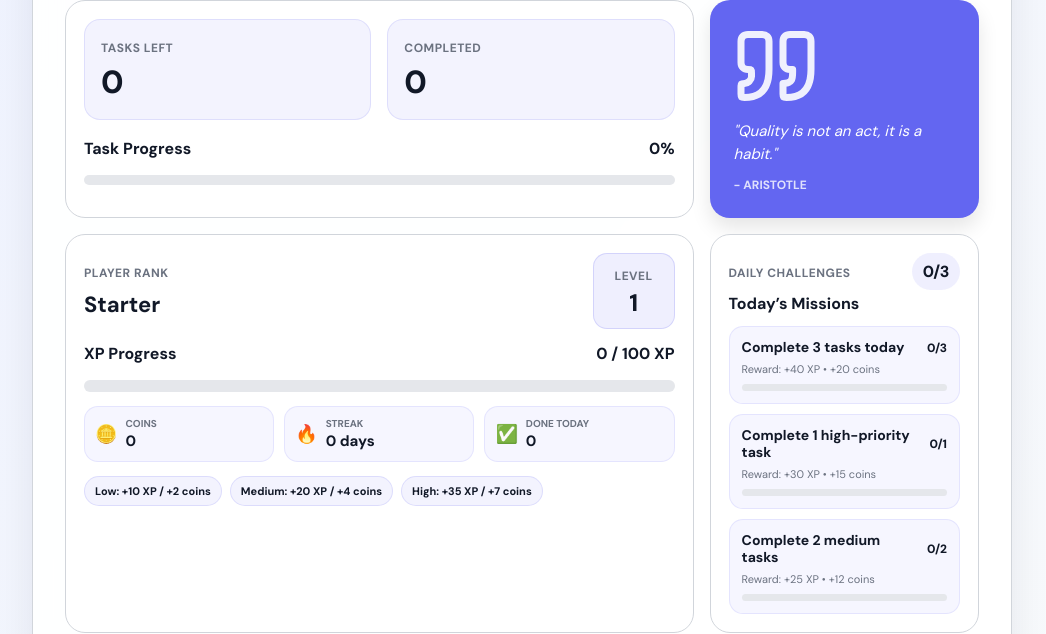
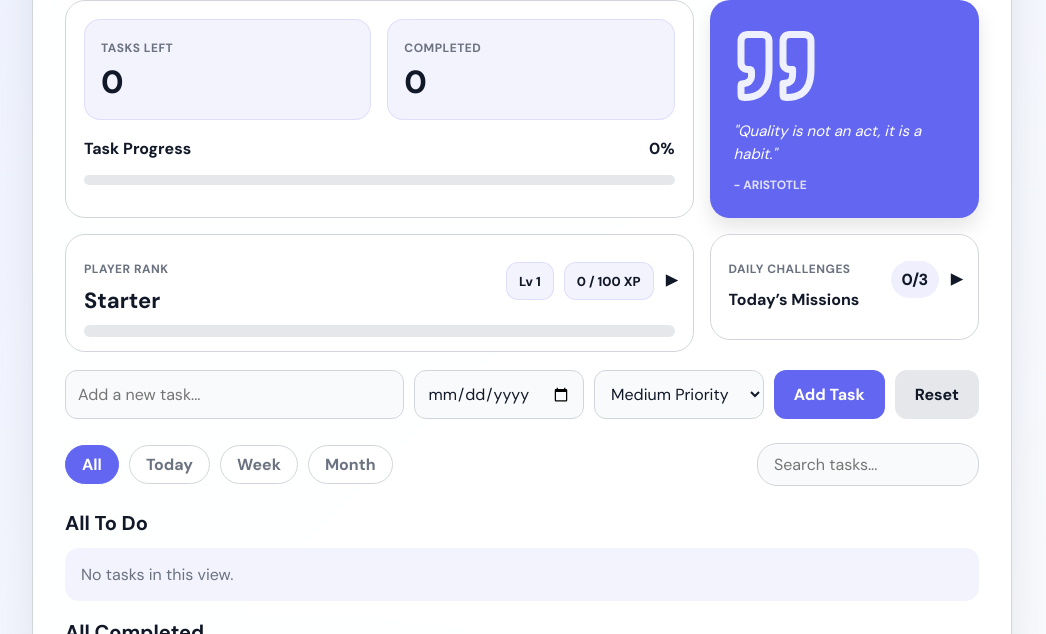
Before and after one commit to arod0210-CS/taskflow-app, a plain HTML site: page index.html in a window 1280 px wide. Shown: the part 166-800 px from the top of the page, without its empty margins (118-1164 px from the left). Drawn offline with Linux system fonts and the light colour scheme.

Commit message:
Fix UI: compact player rank, dropdown challenges, xp preview + enter key fix

```diff
--- a/index.html
+++ b/index.html
@@ -109,12 +109,33 @@
       </div>
 
       <div class="gamify-grid">
-        <div class="level-card">
-          <div class="level-top">
-            <div>
+        <div class="level-card collapsed" id="levelCard">
+          <button class="level-toggle" id="levelToggle" type="button" aria-expanded="false" aria-controls="levelBody">
+            <div class="level-toggle-left">
               <p class="mini-label">Player Rank</p>
               <h3 id="rankTitle" class="level-rank">Starter</h3>
             </div>
+
+            <div class="level-toggle-right">
+              <span id="miniPlayerLevel" class="mini-info-pill">Lv 1</span>
+              <span id="miniXpProgressText" class="mini-info-pill">0 / 100 XP</span>
+              <span id="levelToggleArrow" class="level-toggle-arrow">▾</span>
+            </div>
+          </button>
+
+          <div class="collapsed-xp-preview">
+            <div class="progress-bar xp-bar">
+              <div class="progress-fill xp-fill" id="collapsedXpFill"></div>
+            </div>
+          </div>
+
+          <div class="level-body" id="levelBody">
+            <div class="level-top">
+              <div class="level-summary-text">
+                <p class="mini-label">Player Rank</p>
+                <h3 class="level-rank">Progress Summary</h3>
+              </div>
+
               <div class="level-badge">
                 <span class="mini-label">Level</span>
                 <span id="playerLevel" class="level-number">1</span>
@@ -163,17 +184,23 @@
               <span>High: +35 XP / +7 coins</span>
             </div>
           </div>
+        </div>
 
-        <div class="challenge-card">
-          <div class="challenge-header">
-            <div>
+        <div class="challenge-card collapsed" id="challengeCard">
+          <button class="challenge-toggle" id="challengeToggle" type="button" aria-expanded="false" aria-controls="challengeBody">
+            <div class="challenge-toggle-left">
               <p class="mini-label">Daily Challenges</p>
               <h3>Today’s Missions</h3>
             </div>
+            <div class="challenge-toggle-right">
               <div id="challengeCount" class="challenge-count">0/3</div>
+              <span id="challengeToggleArrow" class="level-toggle-arrow">▾</span>
             </div>
+          </button>
 
+          <div class="challenge-body" id="challengeBody">
             <div id="challengeList" class="challenge-list"></div>
+          </div>
         </div>
       </div>
 
--- a/script.js
+++ b/script.js
@@ -35,10 +35,18 @@ document.addEventListener("DOMContentLoaded", () => {
   const editSaveBtn = document.getElementById("editSaveBtn");
   const editCancelBtn = document.getElementById("editCancelBtn");
 
+  const levelCard = document.getElementById("levelCard");
+  const levelToggle = document.getElementById("levelToggle");
+  const challengeCard = document.getElementById("challengeCard");
+  const challengeToggle = document.getElementById("challengeToggle");
+
   const playerLevel = document.getElementById("playerLevel");
+  const miniPlayerLevel = document.getElementById("miniPlayerLevel");
   const rankTitle = document.getElementById("rankTitle");
   const xpProgressText = document.getElementById("xpProgressText");
+  const miniXpProgressText = document.getElementById("miniXpProgressText");
   const xpFill = document.getElementById("xpFill");
+  const collapsedXpFill = document.getElementById("collapsedXpFill");
   const playerCoins = document.getElementById("playerCoins");
   const playerStreak = document.getElementById("playerStreak");
   const doneToday = document.getElementById("doneToday");
@@ -66,6 +74,7 @@ document.addEventListener("DOMContentLoaded", () => {
     completedWeek: 0,
     totalCompleted: 0,
     challengeRewarded: [],
+    challengeRewardedDate: null,
     badges: []
   });
 
@@ -156,8 +165,6 @@ document.addEventListener("DOMContentLoaded", () => {
       this.notify();
     }
   };
-
-  window.getEditMode = () => State.editMode;
 
   function normalizePriority(priority) {
     return ["high", "medium", "low"].includes(priority) ? priority : "medium";
@@ -301,8 +308,10 @@ document.addEventListener("DOMContentLoaded", () => {
   }
 
   function getDailyChallenges() {
+    const today = getTodayString();
+
     const completedToday = State.tasks.filter(
-      (task) => task.completed && task.completedAt && task.completedAt.startsWith(getTodayString())
+      (task) => task.completed && task.completedAt && task.completedAt.startsWith(today)
     ).length;
 
     const highToday = State.tasks.filter(
@@ -310,7 +319,7 @@ document.addEventListener("DOMContentLoaded", () => {
         task.completed &&
         task.priority === "high" &&
         task.completedAt &&
-        task.completedAt.startsWith(getTodayString())
+        task.completedAt.startsWith(today)
     ).length;
 
     const mediumToday = State.tasks.filter(
@@ -318,7 +327,7 @@ document.addEventListener("DOMContentLoaded", () => {
         task.completed &&
         task.priority === "medium" &&
         task.completedAt &&
-        task.completedAt.startsWith(getTodayString())
+        task.completedAt.startsWith(today)
     ).length;
 
     return [
@@ -350,6 +359,14 @@ document.addEventListener("DOMContentLoaded", () => {
   }
 
   function checkChallengeRewards() {
+    const today = getTodayString();
+    const rewardDate = State.player.challengeRewardedDate || null;
+
+    if (rewardDate !== today) {
+      State.player.challengeRewarded = [];
+      State.player.challengeRewardedDate = today;
+    }
+
     const challenges = getDailyChallenges();
 
     challenges.forEach((challenge) => {
@@ -361,13 +378,6 @@ document.addEventListener("DOMContentLoaded", () => {
         State.player.challengeRewarded.push(challenge.id);
       }
     });
-
-    const today = getTodayString();
-    const rewardDate = State.player.challengeRewardedDate || null;
-    if (rewardDate !== today) {
-      State.player.challengeRewarded = [];
-      State.player.challengeRewardedDate = today;
-    }
   }
 
   function rewardForCompletion(task) {
@@ -420,15 +430,23 @@ document.addEventListener("DOMContentLoaded", () => {
     normalizeDailyPlayerStats();
     checkChallengeRewards();
 
-    playerLevel.textContent = State.player.level;
-    rankTitle.textContent = getRankTitle(State.player.level);
+    const currentLevel = State.player.level;
+    const currentRank = getRankTitle(currentLevel);
+    const needed = xpNeededForLevel(currentLevel);
+    const xpLabel = `${State.player.xp} / ${needed} XP`;
+    const xpPercent = Math.min((State.player.xp / needed) * 100, 100);
+
+    playerLevel.textContent = currentLevel;
+    miniPlayerLevel.textContent = `Lv ${currentLevel}`;
+    rankTitle.textContent = currentRank;
     playerCoins.textContent = State.player.coins;
     playerStreak.textContent = `${State.player.streak} day${State.player.streak === 1 ? "" : "s"}`;
     doneToday.textContent = State.player.completedToday;
 
-    const needed = xpNeededForLevel(State.player.level);
-    xpProgressText.textContent = `${State.player.xp} / ${needed} XP`;
-    xpFill.style.width = `${Math.min((State.player.xp / needed) * 100, 100)}%`;
+    xpProgressText.textContent = xpLabel;
+    miniXpProgressText.textContent = xpLabel;
+    xpFill.style.width = `${xpPercent}%`;
+    collapsedXpFill.style.width = `${xpPercent}%`;
 
     const challenges = getDailyChallenges();
     const completedChallengeCount = challenges.filter((challenge) => challenge.progress >= challenge.goal).length;
@@ -699,7 +717,23 @@ document.addEventListener("DOMContentLoaded", () => {
     applyTheme(themeSelect.value);
   });
 
-  addTaskBtn.addEventListener("click", () => {
+  if (levelToggle && levelCard) {
+    levelToggle.addEventListener("click", () => {
+      levelCard.classList.toggle("collapsed");
+      const isExpanded = !levelCard.classList.contains("collapsed");
+      levelToggle.setAttribute("aria-expanded", String(isExpanded));
+    });
+  }
+
+  if (challengeToggle && challengeCard) {
+    challengeToggle.addEventListener("click", () => {
+      challengeCard.classList.toggle("collapsed");
+      const isExpanded = !challengeCard.classList.contains("collapsed");
+      challengeToggle.setAttribute("aria-expanded", String(isExpanded));
+    });
+  }
+
+  function tryAddTask() {
     const text = taskInput.value.trim();
     if (!text) {
       taskInput.classList.add("input-error");
@@ -722,18 +756,17 @@ document.addEventListener("DOMContentLoaded", () => {
     dueDateInput.value = "";
     priorityInput.value = "medium";
     taskInput.focus();
-  });
+  }
 
-  taskInput.addEventListener("keydown", (event) => {
-    if (event.key === "Enter") {
-      addTaskBtn.click();
-    }
-  });
+  addTaskBtn.addEventListener("click", tryAddTask);
 
-  dueDateInput.addEventListener("keydown", (event) => {
-    if (event.key === "Enter") {
-      addTaskBtn.click();
-    }
+  [taskInput, dueDateInput, priorityInput].forEach((element) => {
+    element.addEventListener("keydown", (event) => {
+      if (event.key === "Enter") {
+        event.preventDefault();
+        tryAddTask();
+      }
+    });
   });
 
   resetBtn.addEventListener("click", () => {
--- a/style.css
+++ b/style.css
@@ -106,7 +106,7 @@ select {
   grid-template-columns: 7fr 3fr;
   gap: 16px;
   margin-bottom: 18px;
-  align-items: stretch;
+  align-items: start;
 }
 
 .stats-card,
@@ -224,6 +224,115 @@ select {
   opacity: 0;
 }
 
+/* COMPACT CARDS */
+.level-card,
+.challenge-card {
+  padding: 14px 18px;
+  transition: all 0.28s ease;
+}
+
+.level-toggle,
+.challenge-toggle {
+  width: 100%;
+  border: none;
+  background: transparent;
+  padding: 0;
+  display: flex;
+  justify-content: space-between;
+  align-items: center;
+  gap: 16px;
+  cursor: pointer;
+  color: inherit;
+  text-align: left;
+}
+
+.level-toggle-left,
+.challenge-toggle-left {
+  min-width: 0;
+}
+
+.level-rank {
+  margin: 4px 0 0;
+  font-size: 22px;
+  line-height: 1.1;
+}
+
+.challenge-toggle-left h3 {
+  margin: 4px 0 0;
+  font-size: 16px;
+}
+
+.level-toggle-right,
+.challenge-toggle-right {
+  display: flex;
+  align-items: center;
+  gap: 10px;
+  flex-wrap: wrap;
+  justify-content: flex-end;
+}
+
+.mini-info-pill {
+  display: inline-flex;
+  align-items: center;
+  justify-content: center;
+  min-height: 38px;
+  padding: 8px 12px;
+  border-radius: 12px;
+  background: color-mix(in srgb, var(--accent-color) 8%, transparent);
+  border: 1px solid color-mix(in srgb, var(--accent-color) 15%, transparent);
+  font-size: 13px;
+  font-weight: 800;
+  white-space: nowrap;
+}
+
+.level-toggle-arrow {
+  font-size: 22px;
+  font-weight: 800;
+  line-height: 1;
+  transition: transform 0.28s ease;
+}
+
+.collapsed-xp-preview {
+  margin-top: 12px;
+  transition: opacity 0.28s ease, max-height 0.28s ease, margin-top 0.28s ease;
+  max-height: 40px;
+  opacity: 1;
+}
+
+.level-body,
+.challenge-body {
+  overflow: hidden;
+  max-height: 600px;
+  opacity: 1;
+  margin-top: 16px;
+  transition: max-height 0.28s ease, opacity 0.24s ease, margin-top 0.28s ease;
+}
+
+.level-card.collapsed,
+.challenge-card.collapsed {
+  min-height: 106px;
+}
+
+.level-card.collapsed .level-body,
+.challenge-card.collapsed .challenge-body {
+  max-height: 0;
+  opacity: 0;
+  margin-top: 0;
+  pointer-events: none;
+}
+
+.level-card:not(.collapsed) .collapsed-xp-preview {
+  max-height: 0;
+  opacity: 0;
+  margin-top: 0;
+  pointer-events: none;
+}
+
+.level-card.collapsed .level-toggle-arrow,
+.challenge-card.collapsed .level-toggle-arrow {
+  transform: rotate(-90deg);
+}
+
 .level-top {
   display: flex;
   justify-content: space-between;
@@ -232,10 +341,8 @@ select {
   margin-bottom: 14px;
 }
 
-.level-rank {
-  margin: 4px 0 0;
-  font-size: 22px;
-  line-height: 1.1;
+.level-summary-text .level-rank {
+  font-size: 18px;
 }
 
 .level-badge {
@@ -301,19 +408,6 @@ select {
   border-radius: 999px;
   background: color-mix(in srgb, var(--accent-color) 8%, transparent);
   border: 1px solid color-mix(in srgb, var(--accent-color) 16%, transparent);
-}
-
-.challenge-header {
-  display: flex;
-  justify-content: space-between;
-  align-items: flex-start;
-  gap: 10px;
-  margin-bottom: 12px;
-}
-
-.challenge-header h3 {
-  margin: 4px 0 0;
-  font-size: 16px;
 }
 
 .challenge-count {
@@ -935,6 +1029,18 @@ body.dark-mode .delete-btn {
   .player-stats-row {
     grid-template-columns: 1fr;
   }
+
+  .level-toggle,
+  .challenge-toggle {
+    align-items: flex-start;
+    flex-direction: column;
+  }
+
+  .level-toggle-right,
+  .challenge-toggle-right {
+    width: 100%;
+    justify-content: flex-start;
+  }
 }
 
 @media (max-width: 640px) {
@@ -979,6 +1085,11 @@ body.dark-mode .delete-btn {
   .stats-row {
     grid-template-columns: 1fr;
   }
+
+  .level-top {
+    flex-direction: column;
+    align-items: flex-start;
+  }
 }
 
 .hidden {
```
Lines whose indentation alone changed are shown as unchanged.
